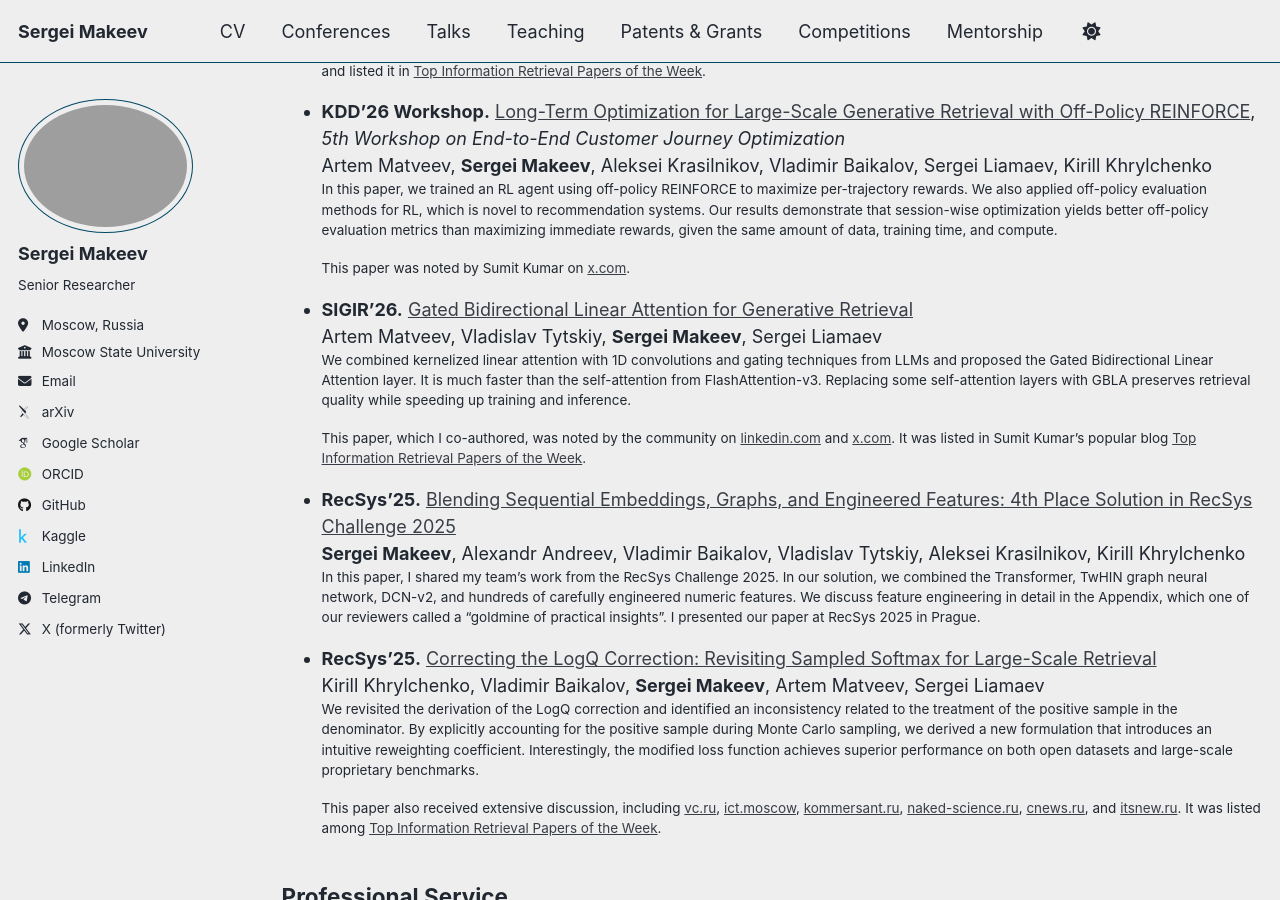
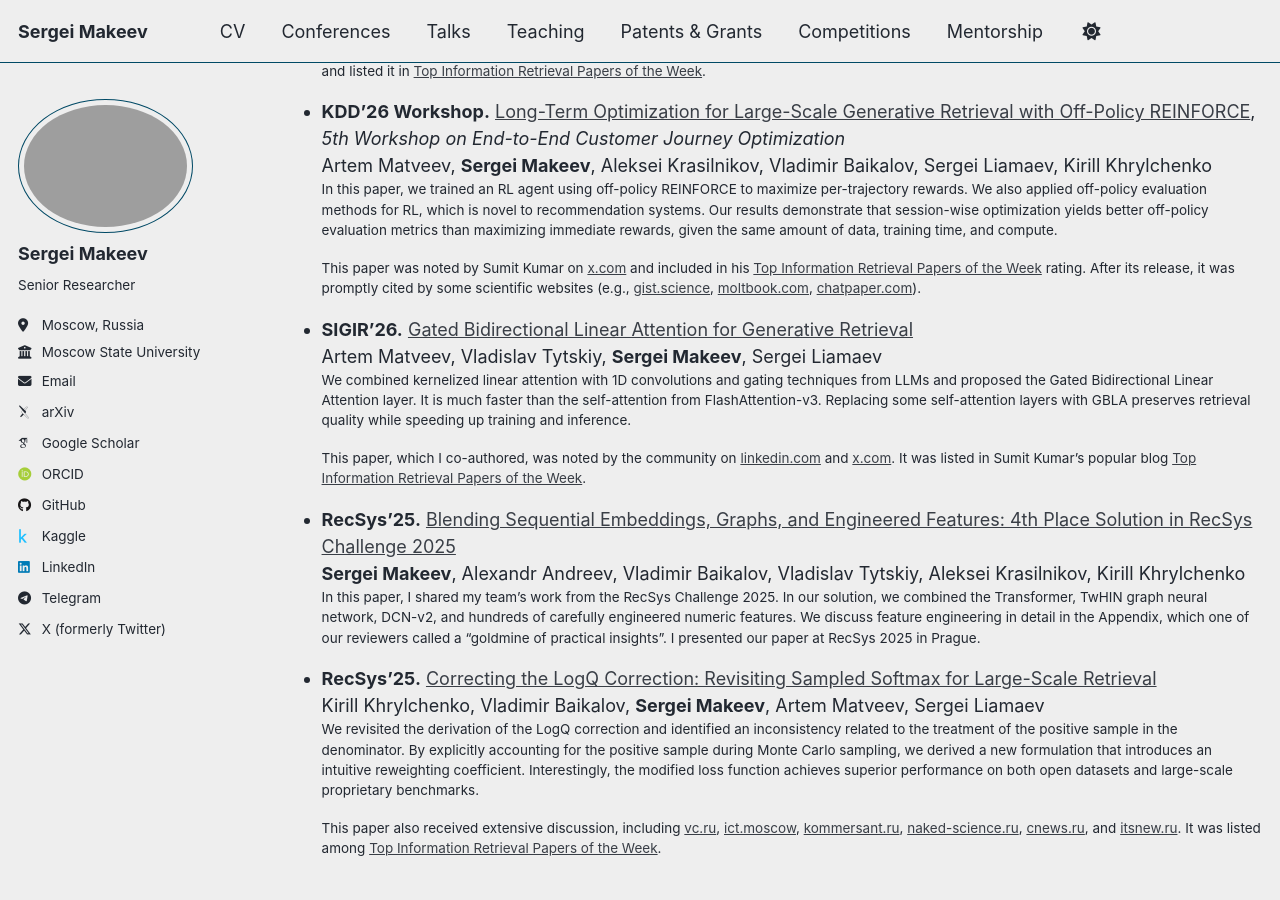
Before and after one commit to neuralsrg/neuralsrg.github.io, a Jekyll site: the page built from _pages/publications.html, in a window 1280 px wide and 900 px high, scrolled down 454 px. Built offline with Jekyll 4.4.1, drawn with Linux system fonts in a browser that asks for light colours; some web fonts are replaced; a script that is not in the unit is left out.

Commit message:
Update RL news_excerpt

```diff
--- a/_publications/2026-07-01-long-term-optimization.md
+++ b/_publications/2026-07-01-long-term-optimization.md
@@ -10,7 +10,7 @@ conference_note: 5th Workshop on End-to-End Customer Journey Optimization
 authors: 'Artem Matveev, <strong>Sergei Makeev</strong>, Aleksei Krasilnikov, Vladimir Baikalov, Sergei Liamaev, Kirill Khrylchenko'
 excerpt: 'In this paper, we trained an RL agent using off-policy REINFORCE to maximize per-trajectory rewards. We also applied off-policy evaluation methods for RL, which is novel to recommendation systems. Our results demonstrate that session-wise optimization yields better off-policy evaluation metrics than maximizing immediate rewards, given the same amount of data, training time, and compute.'
 news_excerpt: >-
-  This paper was noted by Sumit Kumar on <a href="https://x.com/_reachsumit/status/2074365460016140529?s=46">x.com</a>.
+  This paper was noted by Sumit Kumar on <a href="https://x.com/_reachsumit/status/2074365460016140529?s=46">x.com</a> and included in his <a href="https://recsys.substack.com/p/why-late-interaction-retrieval-is">Top Information Retrieval Papers of the Week</a> rating. After its release, it was promptly cited by some scientific websites (e.g., <a href="https://gist.science/paper/2607.02818">gist.science</a>, <a href="https://www.moltbook.com/post/665d8197-68b4-4f9b-8fcc-c204f3983751">moltbook.com</a>, <a href="https://chatpaper.com/paper/307865">chatpaper.com</a>).
 date: 2026-07-01
 venue: '5th Workshop on End-to-End Customer Journey Optimization at KDD’26'
 ---
```
Also changed, not shown: 2 other files.
